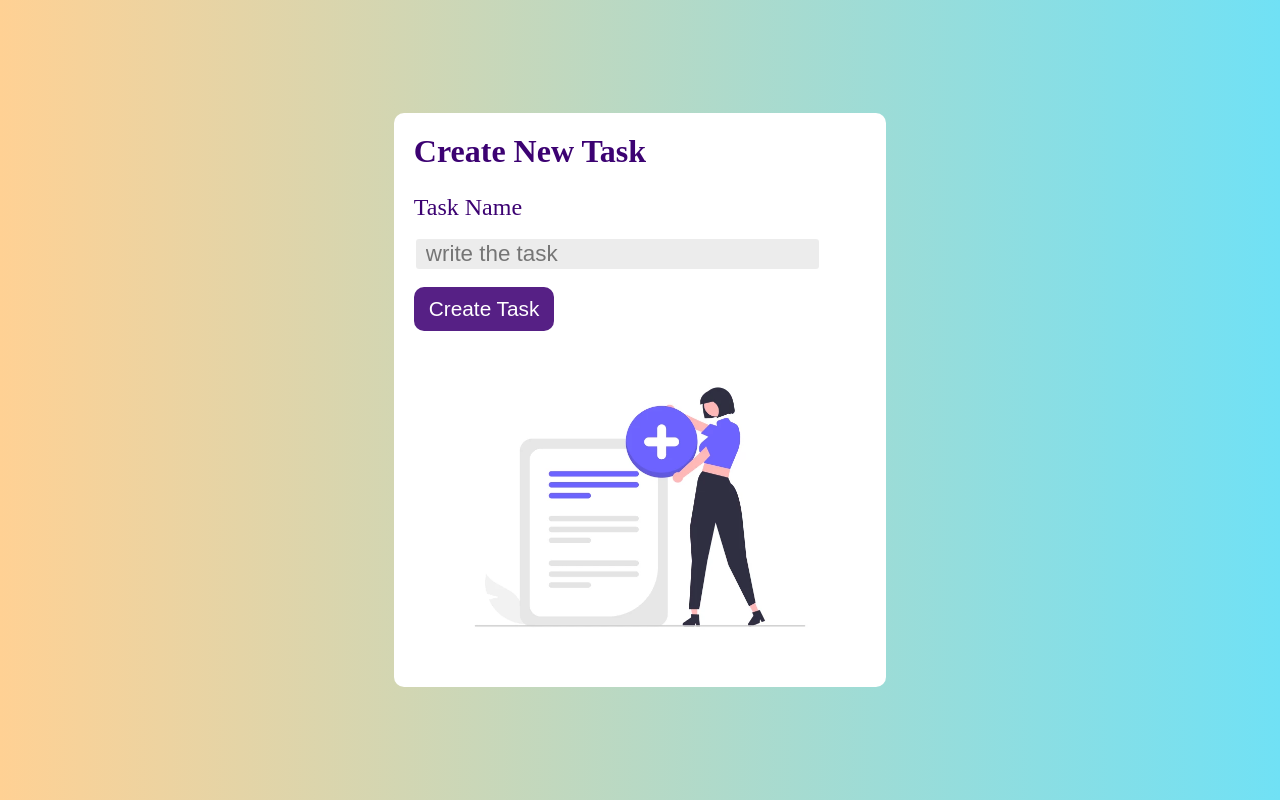
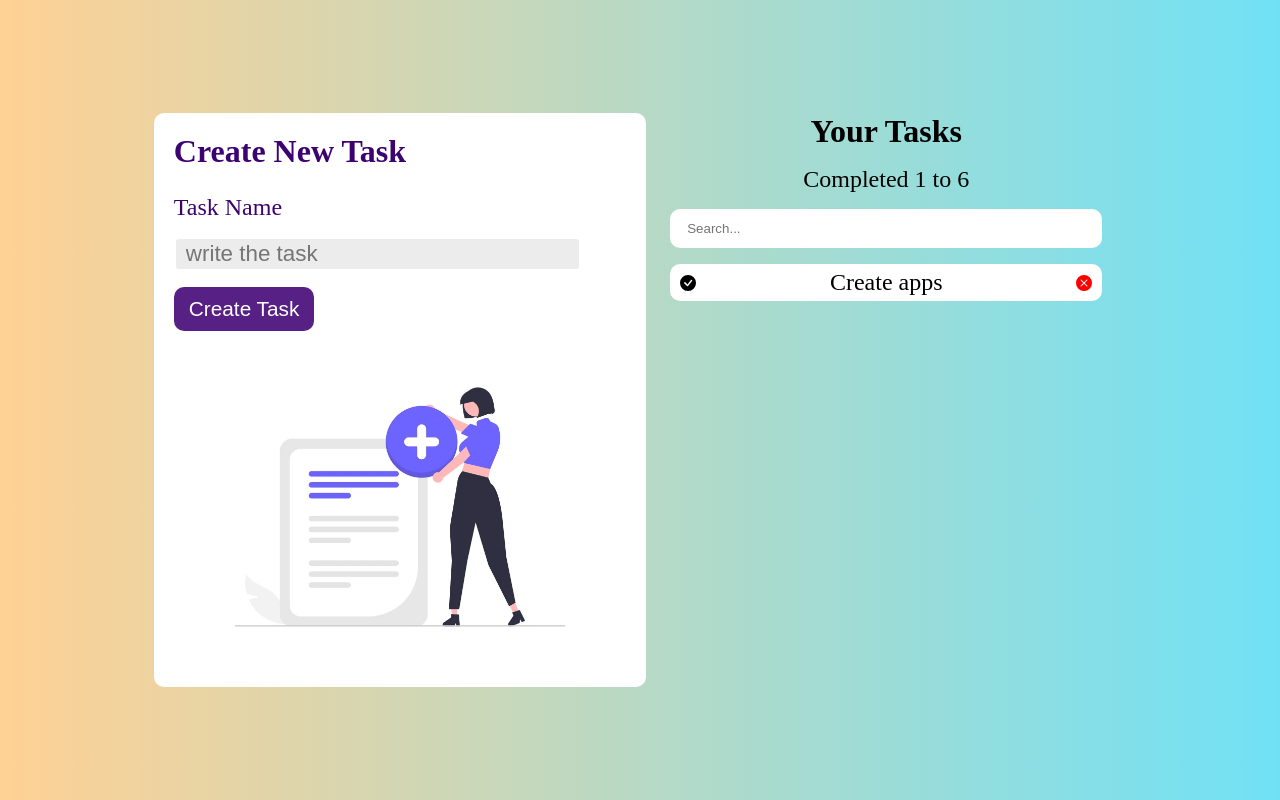
Before and after one commit to EleomarPL/react-todo-app, a React (Create React App) app: page / in a window 1280 px wide. Built offline with nearby package versions, Linux system fonts and the light colour scheme.

Commit message:
added ShowTodoS component with styles and icons

```diff
--- a/src/App.js
+++ b/src/App.js
@@ -1,5 +1,6 @@
 import AddedTodo from './components/AddedTodo';
 import Container from './components/Container';
+import ShowTodos from './components/ShowTodos';
 import { TodoSProvider } from './context/TodoS';
 import './styles/index.css';
 
@@ -9,6 +10,7 @@ const App = () => {
       <main>
         <Container>
           <AddedTodo />
+          <ShowTodos />
         </Container>
       </main>
     </TodoSProvider>
--- /dev/null
+++ b/src/components/ShowTodos.js
@@ -0,0 +1,33 @@
+import { useState } from 'react';
+import '../styles/showTodos.css';
+import ShowTodosItems from './ShowTodosItems';
+
+const ShowTodos = () => {
+
+  const [filterTodoS, setFilterTodoS] = useState([
+    { id: 1, todo: 'Create apps', isCompleted: false}
+  ]);
+
+  return (
+    <div className="container-show-todos">
+      <h2 style={ {fontSize: '2rem', marginBottom: '1rem'} }>Your Tasks</h2>
+      <span style={ {marginBottom: '1rem'} }>Completed 1 to 6</span>
+      <input
+        type="search" placeholder="Search..."
+        className="input-search"
+      />
+      <div style={ {maxHeight: '40vh', overflow: 'auto', marginTop: '1rem', width: '90%'} }>
+        { filterTodoS.length > 0
+          ? filterTodoS.map((data, index) =>
+            <ShowTodosItems key={ index }
+              dataTodo={ data } setFilterTodoS={ setFilterTodoS }
+            />
+          )
+          : <p>Add a new Task</p>
+        }
+      </div>
+    </div>
+  );
+};
+
+export default ShowTodos;
--- /dev/null
+++ b/src/components/ShowTodosItems.js
@@ -0,0 +1,47 @@
+import PropTypes from 'prop-types';
+import { useState } from 'react';
+
+const ShowTodosItems = ({dataTodo, setFilterTodoS}) => {
+
+  const [colorConfirm, setColorConfirm] = useState(dataTodo.isCompleted);
+
+  const handleConfirmTask = () => {
+    setColorConfirm(!colorConfirm);
+  };
+
+  return (
+    <div className="todo-items">
+      <button type="button" style={ {color: colorConfirm ? 'green' : 'black'} }
+        className="button-item" onClick={ handleConfirmTask }
+      >
+        <svg xmlns="http://www.w3.org/2000/svg" width="16px"
+          height="16px" fill="currentColor"
+          className="bi bi-check-circle-fill" viewBox="0 0 16 16">
+          <path d="M16 8A8 8 0 1 1 0 8a8 8 0 0 1 16 0zm-3.97-3.03a.75.75 0 0 0-1.08.022L7.477 9.417 5.384 7.323a.75.75 0 0 0-1.06 1.06L6.97 11.03a.75.75 0 0 0 1.079-.02l3.992-4.99a.75.75 0 0 0-.01-1.05z" />
+        </svg>
+      </button>
+      <div style={ {textAlign: 'center', overflowWrap: 'break-word', margin: '0 10px', maxWidth: '80%'} }>
+        { colorConfirm
+          ? <del>{ dataTodo.todo }</del>
+          : <span>{ dataTodo.todo }</span>
+        }
+      </div>
+      <button type="button" style={ {color: 'red'} }
+        className="button-item"
+      >
+        <svg xmlns="http://www.w3.org/2000/svg" width="16px"
+          height="16px" fill="currentColor"
+          className="bi bi-x-circle-fill" viewBox="0 0 16 16">
+          <path d="M16 8A8 8 0 1 1 0 8a8 8 0 0 1 16 0zM5.354 4.646a.5.5 0 1 0-.708.708L7.293 8l-2.647 2.646a.5.5 0 0 0 .708.708L8 8.707l2.646 2.647a.5.5 0 0 0 .708-.708L8.707 8l2.647-2.646a.5.5 0 0 0-.708-.708L8 7.293 5.354 4.646z" />
+        </svg>
+      </button>
+    </div>
+  );
+};
+
+ShowTodosItems.propTypes = {
+  dataTodo: PropTypes.object.isRequired,
+  setFilterTodoS: PropTypes.func.isRequired
+};
+
+export default ShowTodosItems;
--- /dev/null
+++ b/src/styles/showTodos.css
@@ -0,0 +1,38 @@
+.container-show-todos{
+  display: flex;
+  flex-direction: column;
+  align-items: center;
+
+  width: 30rem;
+  height: auto;
+  font-size: 1.5rem;
+}
+.input-search{
+  border-radius: 10px;
+  padding: 10px 15px;
+  width: 90%;
+  outline: none;
+  border: 2px solid transparent;
+
+  transition: border .2s ease-in-out;
+}
+.input-search:focus {
+  border: 2px solid black;
+}
+.todo-items{
+  display: flex;
+  justify-content: space-between;
+  align-items: center;
+
+  background-color: white;
+  border-radius: 10px;
+  padding: 5px 10px;
+}
+.button-item{
+  border: none;
+  display: flex;
+  align-items: center;
+
+  cursor: pointer;
+  background-color: transparent;
+}
```
